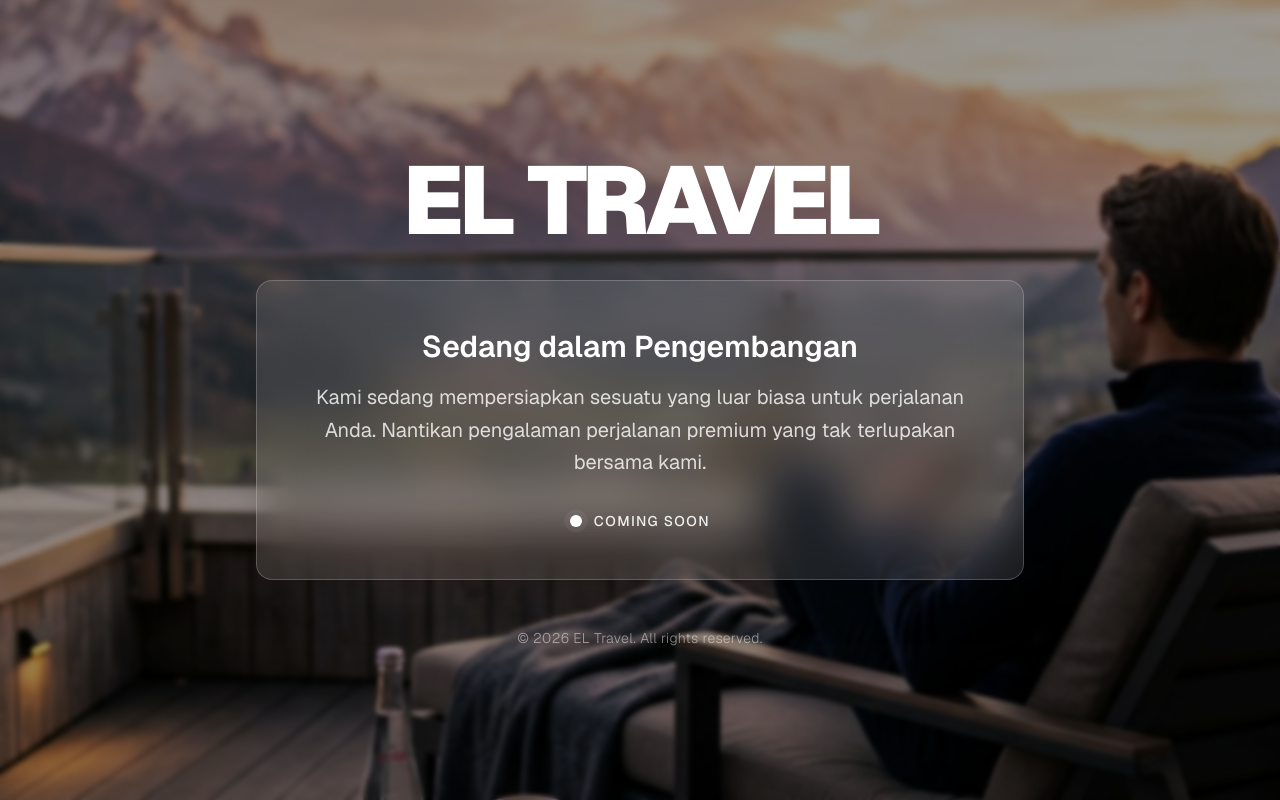
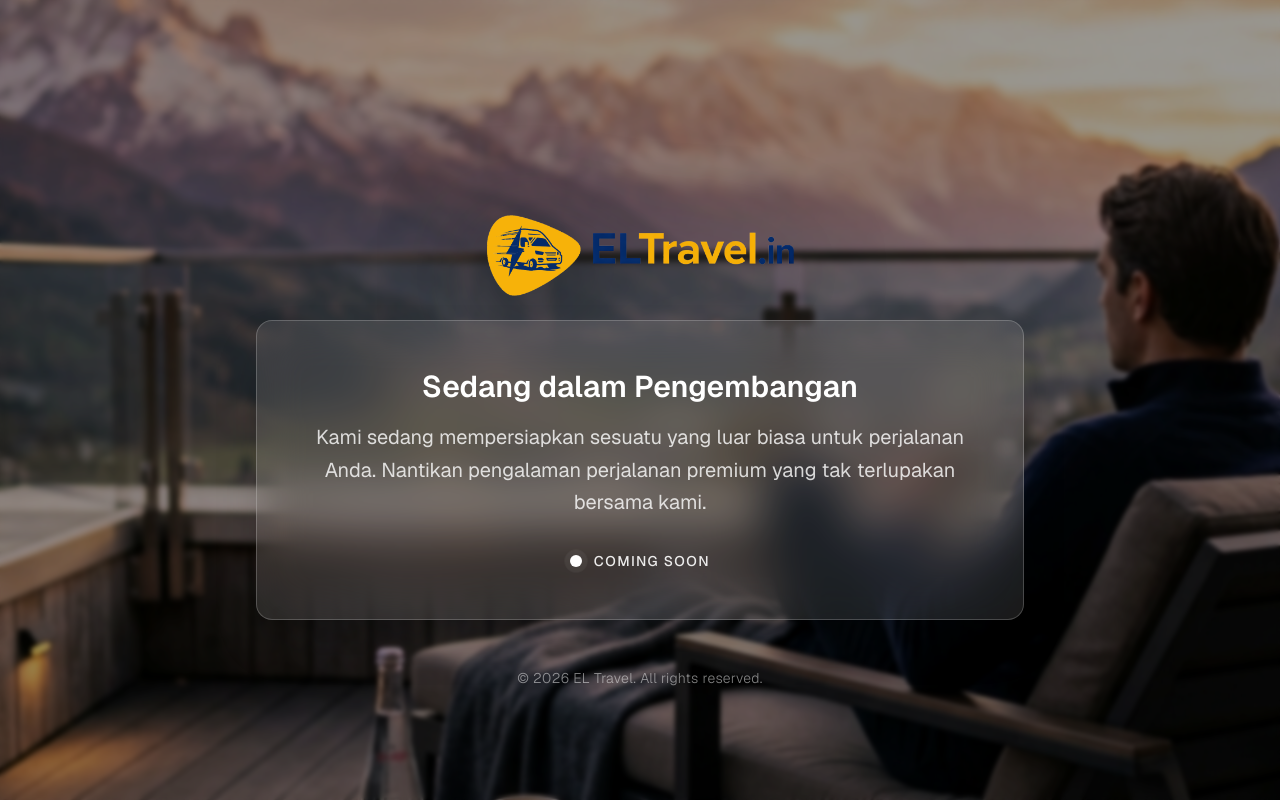
Before and after one commit to SARANA-PRIMA-SOLUSI-INDONESIA/ELTRAVELIN, a Next.js app: page / in a window 1280 px wide. Built offline with nearby package versions, Linux system fonts and the light colour scheme.

Commit message:
feat : add logo

```diff
--- a/app/page.tsx
+++ b/app/page.tsx
@@ -18,11 +18,17 @@ export default function Home() {
       {/* Content Container */}
       <div className="relative z-10 px-6 text-center">
         <div className="max-w-3xl mx-auto">
-          {/* Brand Name */}
-          <div className="mb-8 overflow-hidden">
-            <h1 className="text-white text-5xl md:text-8xl font-black tracking-tighter animate-in fade-in slide-in-from-bottom-8 duration-1000">
-              EL TRAVEL
-            </h1>
+          {/* Brand Identity */}
+          <div className="flex justify-center -mb-12 md:-mb-20">
+            <div className="relative w-full max-w-[20rem] h-40 md:max-w-[42rem] md:h-72 animate-in fade-in slide-in-from-bottom-8 duration-1000">
+              <Image
+                src="/images/logo eltravel.png"
+                alt="EL Travel Logo"
+                fill
+                className="object-contain drop-shadow-[0_20px_50px_rgba(0,0,0,0.5)]"
+                priority
+              />
+            </div>
           </div>
 
           {/* Status Message */}
```
Also changed, not shown: public/images/logo eltravel.png (added).
